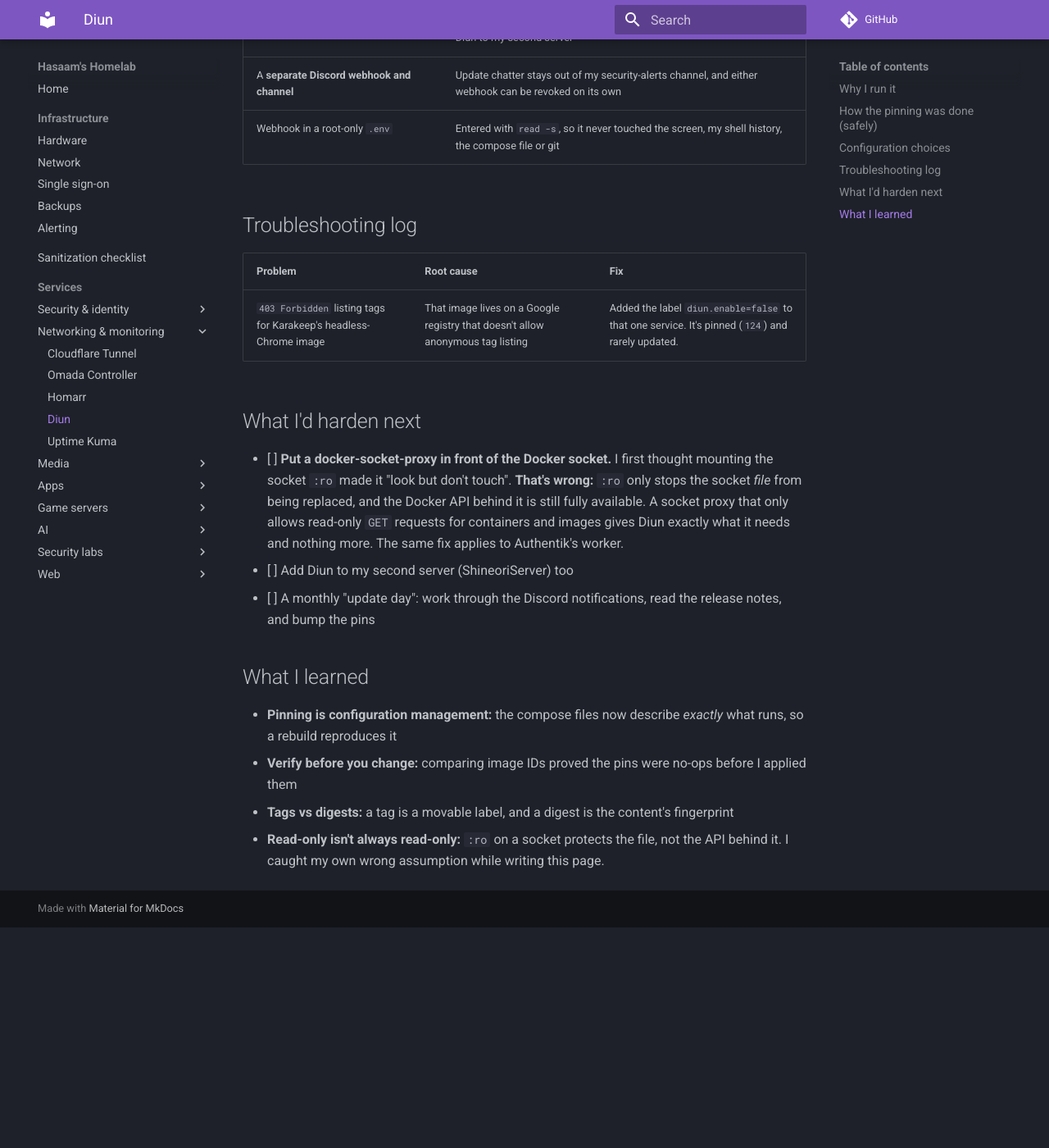
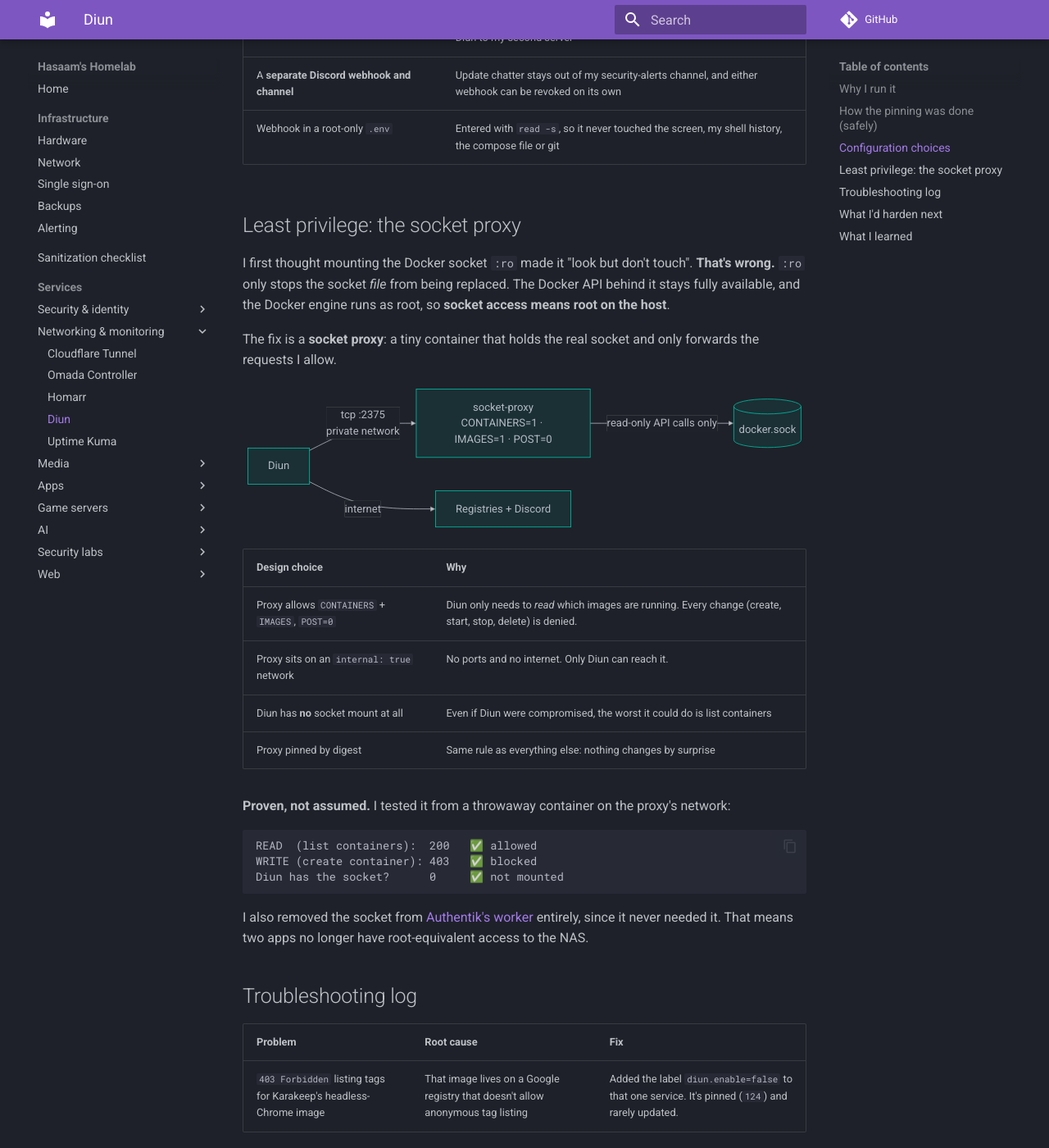
Before and after one commit to Shineori/homelab, an MkDocs documentation site: the page built from docs/services/diun.md, in a window 1280 px wide and 1400 px high, scrolled down 1921 px. Shown: the whole window at 82% size. Built offline with MkDocs 1.6.1 and Material for MkDocs 9.7.7, drawn with Linux system fonts in a browser that asks for light colours; comment, search, counter and statistics services are not loaded; before the commit the page ends 3052 px from its top, so only the background shows below that; some of the changed text lies outside the part shown.

Commit message:
Socket proxy for Diun, remove Docker socket from Authentik worker

````diff
--- a/docs/services/diun.md
+++ b/docs/services/diun.md
@@ -51,6 +51,36 @@
 | A **separate Discord webhook and channel** | Update chatter stays out of my security-alerts channel, and either webhook can be revoked on its own |
 | Webhook in a root-only `.env` | Entered with `read -s`, so it never touched the screen, my shell history, the compose file or git |
 
+## Least privilege: the socket proxy
+
+I first thought mounting the Docker socket `:ro` made it "look but don't touch". **That's wrong.** `:ro` only stops the socket *file* from being replaced. The Docker API behind it stays fully available, and the Docker engine runs as root, so **socket access means root on the host**.
+
+The fix is a **socket proxy**: a tiny container that holds the real socket and only forwards the requests I allow.
+
+```mermaid
+flowchart LR
+    d[Diun] -- "tcp :2375<br/>private network" --> p[socket-proxy<br/>CONTAINERS=1 · IMAGES=1 · POST=0]
+    p -- "read-only API calls only" --> s[(docker.sock)]
+    d -- internet --> r[Registries + Discord]
+```
+
+| Design choice | Why |
+|---|---|
+| Proxy allows `CONTAINERS` + `IMAGES`, `POST=0` | Diun only needs to *read* which images are running. Every change (create, start, stop, delete) is denied. |
+| Proxy sits on an `internal: true` network | No ports and no internet. Only Diun can reach it. |
+| Diun has **no** socket mount at all | Even if Diun were compromised, the worst it could do is list containers |
+| Proxy pinned by digest | Same rule as everything else: nothing changes by surprise |
+
+**Proven, not assumed.** I tested it from a throwaway container on the proxy's network:
+
+```
+READ  (list containers):  200   ✅ allowed
+WRITE (create container): 403   ✅ blocked
+Diun has the socket?      0     ✅ not mounted
+```
+
+I also removed the socket from [Authentik's worker](authentik.md) entirely, since it never needed it. That means two apps no longer have root-equivalent access to the NAS.
+
 ## Troubleshooting log
 
 | Problem | Root cause | Fix |
@@ -59,7 +89,7 @@
 
 ## What I'd harden next
 
-- [ ] **Put a docker-socket-proxy in front of the Docker socket.** I first thought mounting the socket `:ro` made it "look but don't touch". **That's wrong:** `:ro` only stops the socket *file* from being replaced, and the Docker API behind it is still fully available. A socket proxy that only allows read-only `GET` requests for containers and images gives Diun exactly what it needs and nothing more. The same fix applies to Authentik's worker.
+- [x] **Put a docker-socket-proxy in front of the Docker socket** ✅ *Done (see below).*
 - [ ] Add Diun to my second server (ShineoriServer) too
 - [ ] A monthly "update day": work through the Discord notifications, read the release notes, and bump the pins
 
@@ -68,4 +98,4 @@
 - **Pinning is configuration management:** the compose files now describe *exactly* what runs, so a rebuild reproduces it
 - **Verify before you change:** comparing image IDs proved the pins were no-ops before I applied them
 - **Tags vs digests:** a tag is a movable label, and a digest is the content's fingerprint
-- **Read-only isn't always read-only:** `:ro` on a socket protects the file, not the API behind it. I caught my own wrong assumption while writing this page.
+- **Read-only isn't always read-only:** `:ro` on a socket protects the file, not the API behind it. I caught my own wrong assumption while writing this page, fixed it with a socket proxy, and **proved** the fix with a 403.
````
Also changed, not shown: docs/services/authentik.md (+2 -1 lines), 3 other files.
